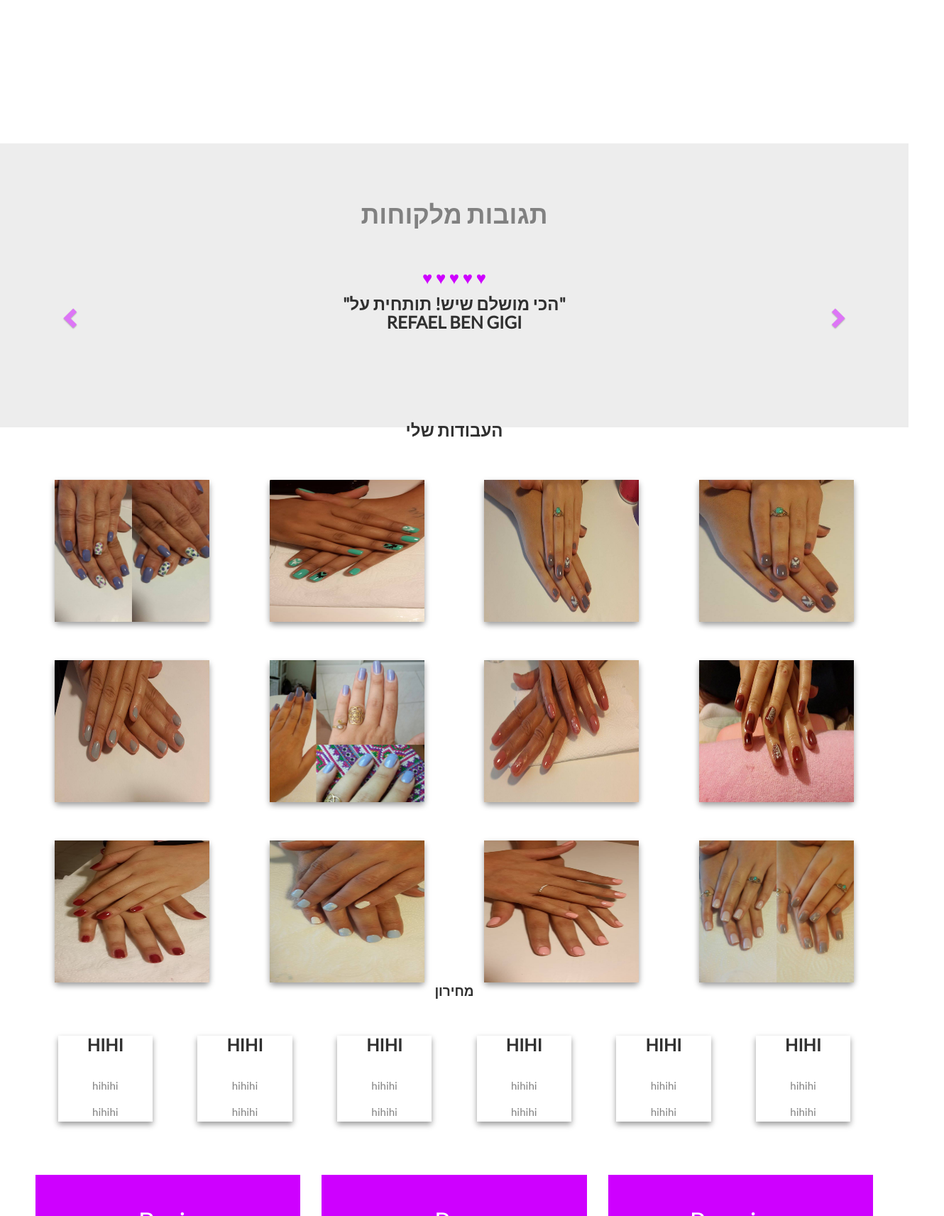
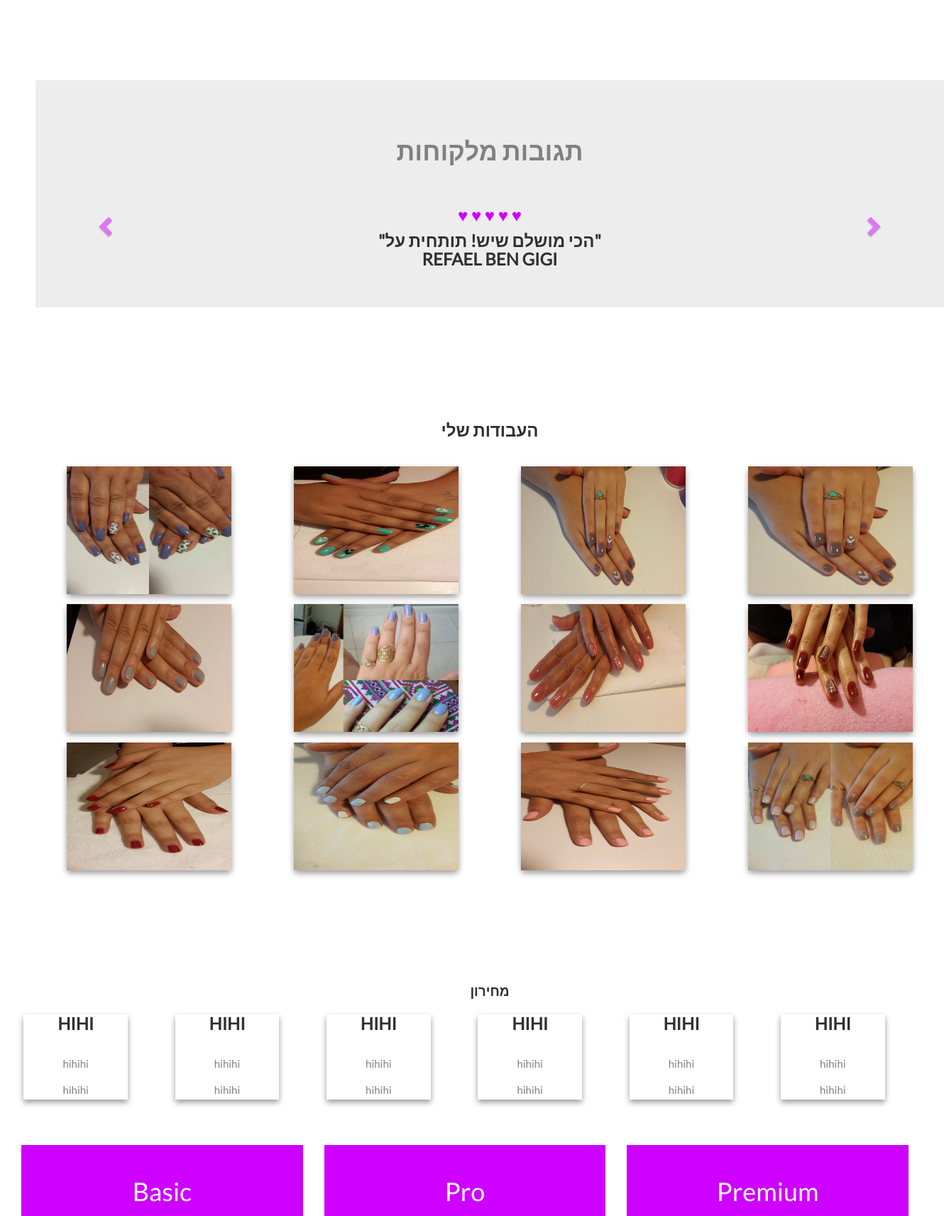
Before and after one commit to IdanM75/IdanM75.github.io, a plain HTML site: page index.html in a window 1280 px wide. Shown: the part 1087-2800 px from the top of the page at 71% size, 1330 px wide, since content can reach past the window. Drawn offline with nearby package versions, Linux system fonts and the light colour scheme; some packages are replaced by stand-ins of ours.

Commit message:
size change 2

```diff
--- a/index.html
+++ b/index.html
@@ -212,18 +212,12 @@
             box-shadow: 0 4px 8px 0 rgba(0, 0, 0, 0.40);
             transition: 0.4s;
             width: 80%;
-            height: 200px;
+            height: 180px;
             border-radius: 5px;
         }
 
         .card:hover {
             box-shadow: 0 8px 24px 0 rgba(0, 0, 0, 0.50);
-        }
-        .star {
-            display: block;
-            position: fixed;
-            top: 0px;
-            color: #dfc600;
         }
 
         .price-card {
@@ -281,7 +275,7 @@
 
 <!-- Container (About Section) -->
 <div style="position: absolute; height: 100%; width: 100%; top: calc(100% *1);">
-<div id="about" class="container-fluid">
+    <div id="about" class="container-fluid" style="position: absolute; height: 50%; width: 100%; top: 0%;">
         <div class="row">
             <div class="col-sm-12">
                 <h2>אז קצת על עצמי</h2><br>
@@ -294,7 +288,7 @@
 
     <br>
 
-<div class="container-fluid bg-grey text-center" style="display: block;position: relative;height: 400px;">
+    <div class="container-fluid bg-grey text-center" style="position: absolute;height: 40%; width: 100%; top: 50%;">
         <h1><b>תגובות מלקוחות</b></h1>
         <br>
         <div id="myCarousel" class="carousel slide text-center" data-ride="carousel">
@@ -336,11 +330,10 @@
 
 
 <!-- Container (Services Section) -->
-<div id="services" class="container-fluid text-center" style="position: absolute; height: 100%; width: 100%; top: calc(100% *2);">
+<div id="services" class="container-fluid text-center" style="position: absolute; height: 100%; width: 100%; top: calc(100% *2); left: 0%; display: block; margin: 0 auto; padding-right: 15px; padding-left: 15px;">
     <h2><b>העבודות שלי</b></h2>
-    <br>
-    <div class="slideanim">
-    <div class="row">
+    <div class="slideanim" style="position: absolute;height: 90%; width: 100%; top: 18%;">
+        <div class="row" style="position: absolute;height: 27%; width: 100%; top: calc(27% *0);">
             <div class="col-sm-3">
                 <div class="card">
                     <img src="res/1.jpg" alt="Avatar" style="width: 100%;height: 100%">
@@ -362,8 +355,8 @@
                 </div>
             </div>
         </div>
-    <br><br>
-    <div class="row">
+
+        <div class="row" style="position: absolute;height: 27%; width: 100%; top: calc(27% *1);">
             <div class="col-sm-3">
                 <div class="card">
                     <img src="res/5.jpg" alt="Avatar" style="width: 100%;height: 100%">
@@ -385,8 +378,8 @@
                 </div>
             </div>
         </div>
-    <br><br>
-    <div class="row">
+
+        <div class="row" style="position: absolute;height: 27%; width: 100%; top: calc(27% *2);">
             <div class="col-sm-3">
                 <div class="card">
                     <img src="res/9.jpg" alt="Avatar" style="width: 100%;height: 100%">
@@ -410,14 +403,13 @@
         </div>
     </div>
 </div>
-<br><br><br><br><br>
 
 <!-- Container (Pricing Section) -->
 <div id="pricing" class="container-fluid" style="position: absolute; height: 100%; width: 100%; top: calc(100% *3);">
     <div class="text-center">
         <h4><b>מחירון</b></h4>
     </div>
-    <div class="slideanim">
+    <div class="slideanim" style="position: absolute;height: 30%; width: 100%; top: 12%;">
         <div class="col-sm-2">
             <div class="price-card">
                 <h2 align="center">hihi</h2>
@@ -461,9 +453,8 @@
             </div>
         </div>
     </div>
-    <br><br><br><br>
 
-    <div class="row slideanim">
+    <div class="row slideanim" style="position: absolute;height: 65%; width: 100%; top: 24%;">
         <br><br><br><br>
         <div class="col-sm-4">
             <div class="panel panel-default text-center">
```
Lines whose indentation alone changed are shown as unchanged.
